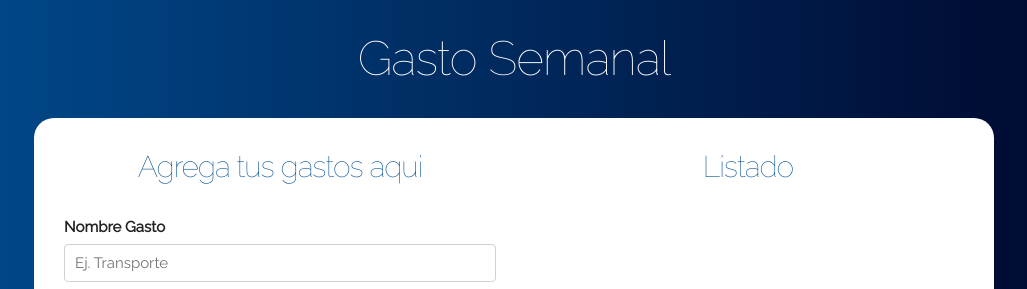
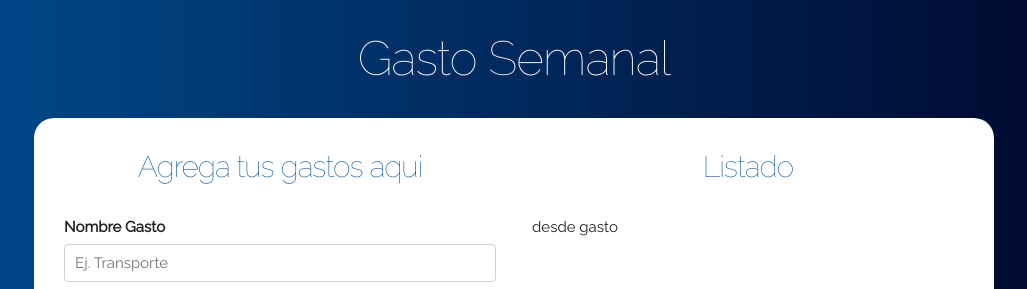
Before and after one commit to AleeSeydoux/gastoSemanal, a React (Create React App) app: page / in a window 1280 px wide. Both pictures are taken after typing "Sample", "Sample" into the empty fields and a click on the input "Agregar". Shown: the top 289 px of the page, without its empty margins (126-1153 px from the left). Built offline with nearby package versions, Linux system fonts and the light colour scheme.

Commit message:
Gasto.js añadido

```diff
--- /dev/null
+++ b/src/componentes/Gasto.js
@@ -0,0 +1,10 @@
+import React, {Component} from 'react';
+
+class Gasto extends Component {
+    render() {
+        return(
+            <p>desde gasto </p>
+        )
+    }
+}
+export default Gasto;
--- a/src/componentes/Listado.js
+++ b/src/componentes/Listado.js
@@ -1,11 +1,20 @@
 import React,{Component} from 'react';
+import Gasto from './Gasto';
 
 class Listado extends Component{
     render(){
         return(
             <div className="gastos-realizados">
                 <h2>Listado</h2>
-                {console.log(this.props.gastos)}
+                {Object.keys(this.props.gastos).map(key => (
+                    <Gasto
+                    key={key}
+                    gasto={this.props.gastos[key]}
+                    />
+
+                ) ) }
+
+
             </div>
         )
     }
```
